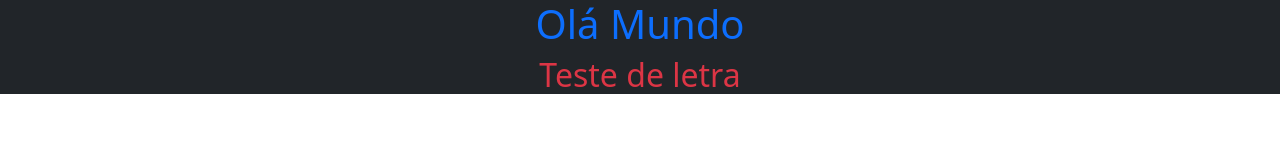
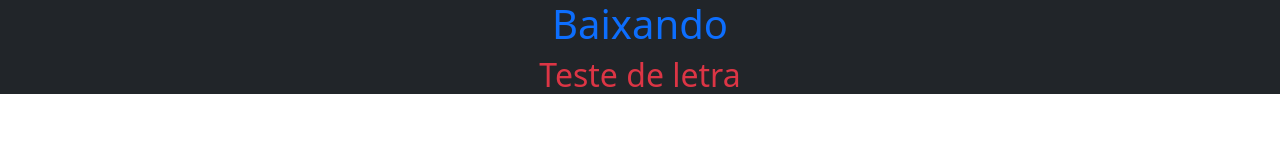
Before and after one commit to renata21lima/bootstrap-local, a plain HTML site: page manual/index.html in a window 1280 px wide. Drawn offline with Linux system fonts and the light colour scheme; files that its build step writes are made by us from their sources; files whose address does not match are found by name.

Commit message:
Update index.html

```diff
--- a/manual/index.html
+++ b/manual/index.html
@@ -10,7 +10,7 @@
 <body>
     <header class="bg-dark">
         <div class="container">
-            <h1 class="text-primary text-center">Olá Mundo</h1>
+            <h1 class="text-primary text-center">Baixando</h1>
             <h2 class="text-danger text-center">Teste de letra</h2>
         </div>
     </header>
```
